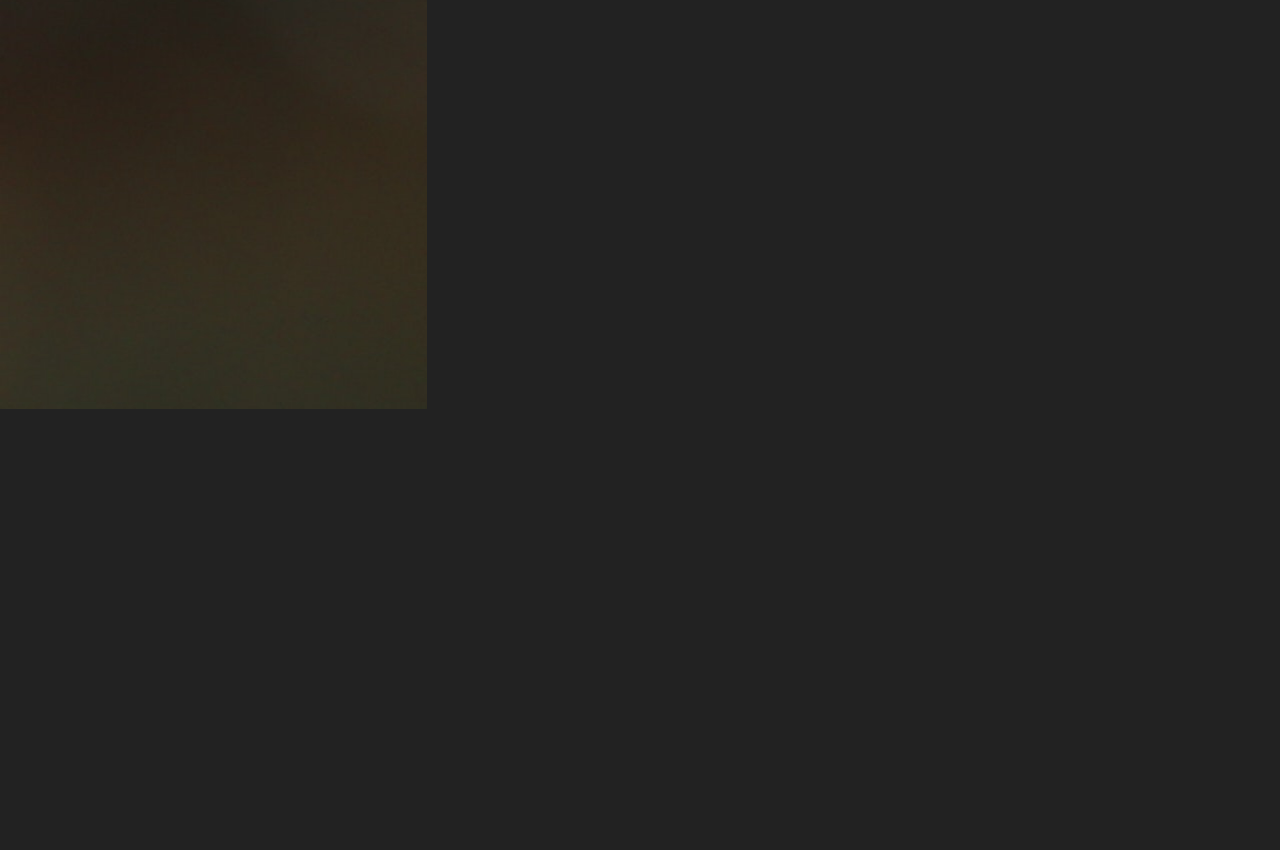
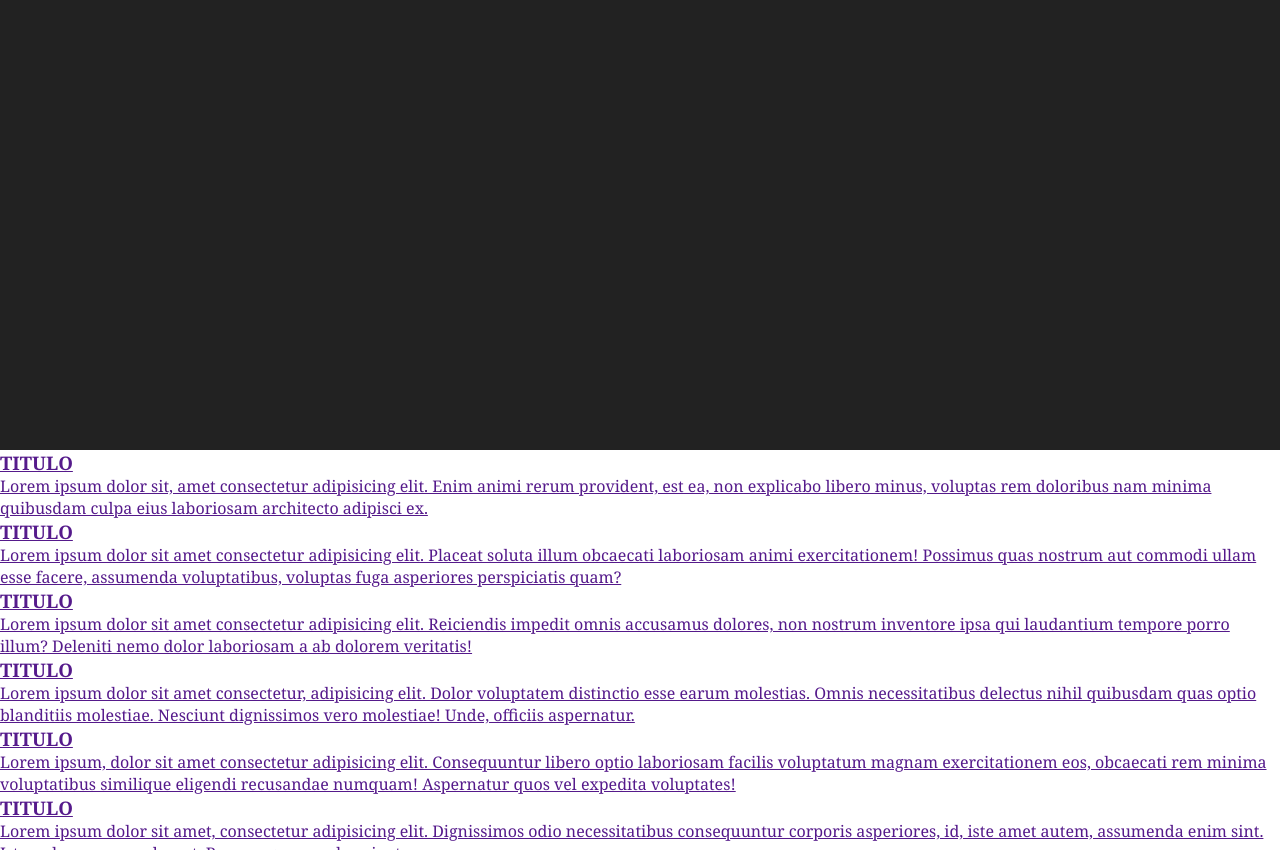
Before and after one commit to DontStopPrograming/gridPage, a plain HTML site: page index.html in a window 1280 px wide. Shown: the part 1950-2800 px from the top of the page. Drawn offline with Linux system fonts and the light colour scheme; grey boxes are pictures that could not be loaded.

Commit message:
modific section

```diff
--- a/index.css
+++ b/index.css
@@ -5,11 +5,29 @@
 
 body {
     font-family: Cambria, Cochin, Georgia, Times, 'Times New Roman', serif;
+    height: 100vh;
+    overflow: auto;
+    scroll-snap-type: y mandatory;
 }
 
 section{
     min-height: 100vh;
     box-sizing: border-box;
+}
+
+
+
+.snap-seccion {
+    scroll-snap-align: start;
+
+}
+
+.seccion:nth-child(1){
+    background-color: #eee;
+}
+
+.seccion:nth-child(2){
+    background-color: #eee;
 }
 
 #menu {
@@ -222,23 +240,25 @@ section{
 }
 
 #about .a-6 {
-    grid-column: 1 / 6;
-    grid-row: 6 / 6;
+    grid-column: 6 / 6;
 }
 
 #project {
     background-color: #222;
-    display: grid;
-    grid-template-columns: 1fr 1fr 1fr 1fr 1fr 1fr;
-    grid-template-rows: 1fr 1fr 1fr 1fr 1fr 1fr;
-    gap: 0px 0px;
 }
-    .p-1 {
-        grid-area: 1 / 1 / 4 / 3;
-        background-image: url(img/mas.jpg);
-    }
 
-    .p-2 {
-        grid-area: 2 / 1 / 5 / 4;
-        background-image: url(img/char.jpg);
-    }
+.p-1 {
+    position: absolute;
+    height: 200px;
+    width: 200px;
+    z-index: 1;
+    background-image: url(img/phy.jpg);
+}
+
+.p-2 {
+    position: absolute;
+    height: 400px;
+    width: 400px;
+    z-index: -1;
+    background-image: url(img/char.jpg);
+}
--- a/index.html
+++ b/index.html
@@ -8,7 +8,7 @@
     <link rel="stylesheet" href="index.css">
 </head>
 <body>
-    <section id = "menu">
+    <section id = "menu" class = "seccion">
 
             <div class = "tile about-tile">
                 <a href="#about">
@@ -40,7 +40,7 @@
 
     </section>
 
-    <section id = "about" >
+    <section id = "about" class = "seccion">
         <div class = "tile a-1">
             <h2> TITULO</h2>
             <p> Lorem ipsum dolor sit amet, consectetur adipisicing elit.
@@ -103,7 +103,7 @@
 
     </section>
 
-    <section id = "project">
+    <section id = "project" class = "seccion">
         <div class = "tile p-main">
             <h2> PROJECTS </h2>
         <div>
@@ -140,5 +140,98 @@
 
     </section>
 
+    <section id = "post" class = "seccion">
+        <div class = "post po-1">
+            <a href="">
+                <div class = "title">
+                    <h3> TITULO</h3>
+                    <p>Lorem ipsum dolor sit, amet consectetur adipisicing elit.
+                        Enim animi rerum provident, est ea, non explicabo libero minus,
+                        voluptas rem doloribus nam minima quibusdam culpa eius laboriosam
+                        architecto adipisci ex.
+
+                    </p>
+                </div>
+            </a>
+        </div>
+
+        <div class = "post po-2">
+            <a href="">
+                <div class = "title">
+                   <h3> TITULO</h3>
+                   <p>Lorem ipsum dolor sit amet consectetur adipisicing elit.
+                    Placeat soluta illum obcaecati laboriosam animi exercitationem!
+                    Possimus quas nostrum aut commodi ullam esse facere, assumenda voluptatibus,
+                     voluptas fuga asperiores perspiciatis quam?
+
+                   </p>
+                </div>
+            </a>
+        </div>
+
+        <div class = "post po-3">
+            <a href="">
+                <div class = "title">
+                    <h3> TITULO</h3>
+                    <p>Lorem ipsum dolor sit amet consectetur adipisicing elit.
+                    Reiciendis impedit omnis accusamus dolores, non nostrum inventore ipsa
+                    qui laudantium tempore porro illum? Deleniti nemo dolor laboriosam a ab
+                    dolorem veritatis!
+
+                    </p>
+                </div>
+            </a>
+        </div>
+
+        <div class = "post po-4">
+            <a href="">
+                <div class = "title">
+                    <h3> TITULO</h3>
+                    <p>Lorem ipsum dolor sit amet consectetur, adipisicing elit.
+                        Dolor voluptatem distinctio esse earum molestias.
+                        Omnis necessitatibus delectus nihil quibusdam quas optio blanditiis
+                        molestiae. Nesciunt dignissimos vero molestiae! Unde,
+                        officiis aspernatur.
+
+                    </p>
+                </div>
+            </a>
+        </div>
+
+        <div class = "post po-5">
+            <a href="">
+                <div class = "title">
+                    <h3> TITULO</h3>
+                    <p>Lorem ipsum, dolor sit amet consectetur adipisicing elit.
+                        Consequuntur libero optio laboriosam facilis voluptatum magnam
+                        exercitationem eos, obcaecati rem minima voluptatibus similique
+                        eligendi recusandae numquam! Aspernatur quos vel expedita voluptates!
+
+                    </p>
+                </div>
+            </a>
+        </div>
+
+        <div class = "post po-6">
+            <a href="">
+                <div class = "title">
+                    <h3> TITULO</h3>
+                    <p>Lorem ipsum dolor sit amet, consectetur adipisicing elit. Dignissimos odio
+                        necessitatibus consequuntur corporis asperiores, id, iste amet autem,
+                        assumenda enim sint. Iste sed quo quam placeat. Rem magnam sed sapiente.
+
+                    </p>
+                </div>
+            </a>
+        </div>
+
+    </section>
+
+    <section id = "contact" class = "seccion">
+        <form action="#">
+
+        </form>
+    </section>
+
 </body>
 </html>
```
